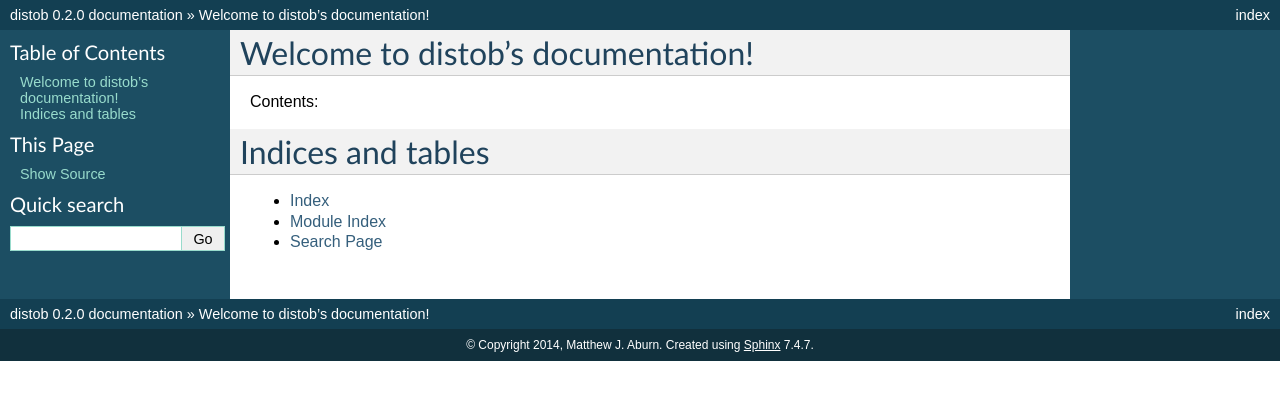
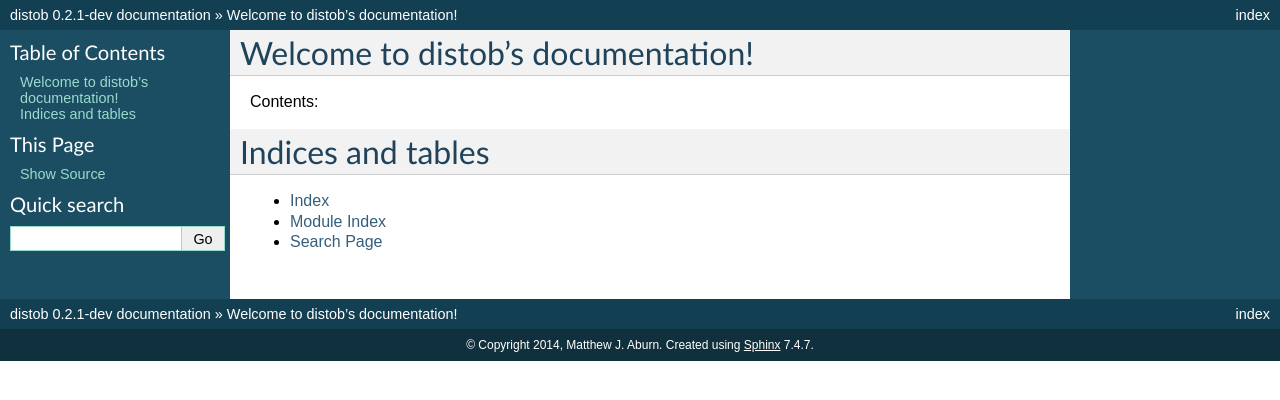
Before and after one commit to mattja/distob, a Sphinx documentation site: the page built from docs/index.rst, in a window 1280 px wide. Shown: the top 400 px of the page. Built offline with Sphinx 7.4.7, drawn with Linux system fonts in a browser that asks for light colours.

Commit message:
start 0.2.1-dev

```diff
--- a/distob/__init__.py
+++ b/distob/__init__.py
@@ -12,7 +12,7 @@
 
 engine = None
 
-__version__ = '0.2.0'
+__version__ = '0.2.1-dev'
 
 if _have_numpy:
     from .arrays import (RemoteArray, DistArray, transpose, rollaxis,
--- a/docs/conf.py
+++ b/docs/conf.py
@@ -56,7 +56,7 @@
 # The short X.Y version.
 version = '0.2'
 # The full version, including alpha/beta/rc tags.
-release = '0.2.0'
+release = '0.2.1-dev'
 
 # The language for content autogenerated by Sphinx. Refer to documentation
 # for a list of supported languages.
```
